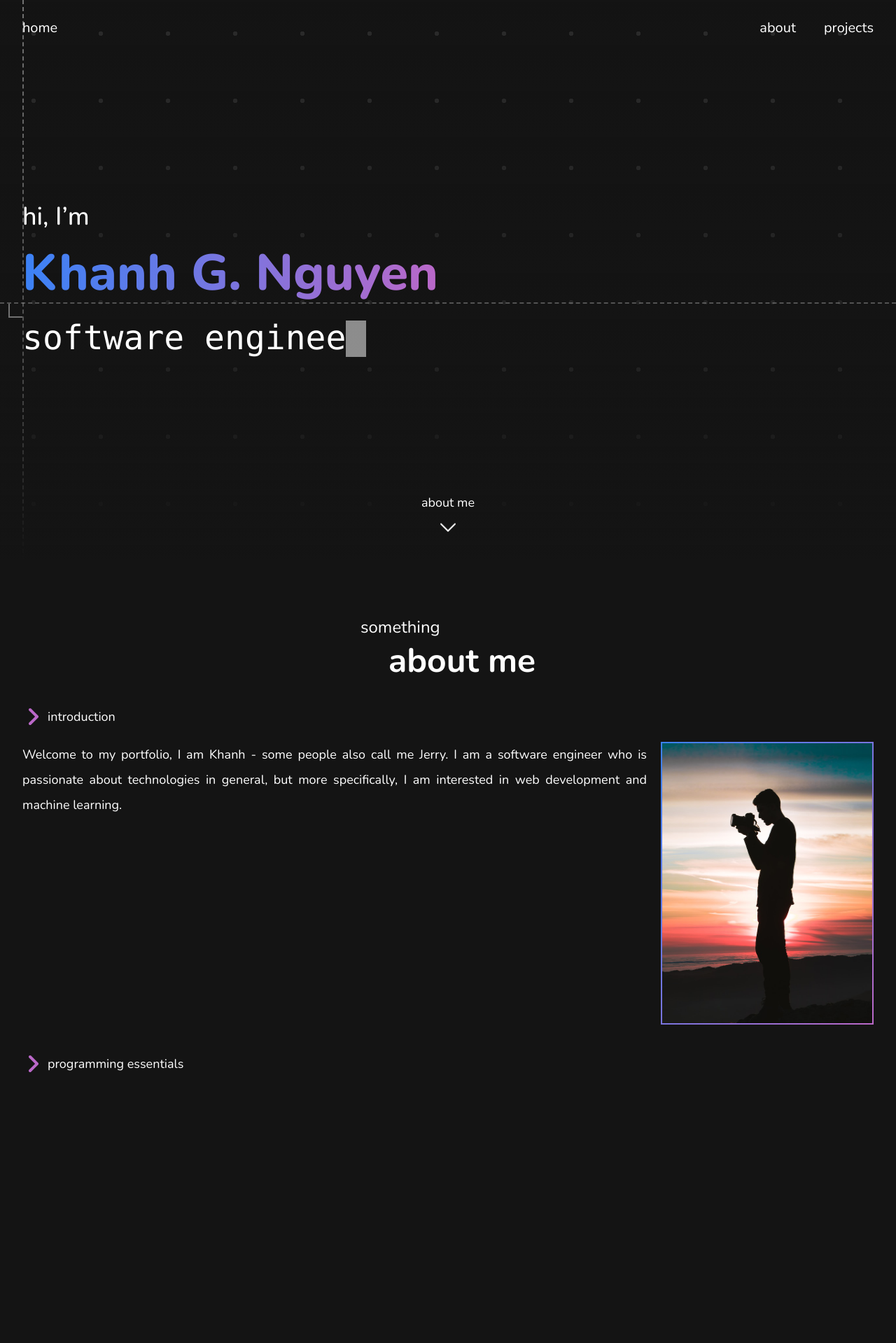
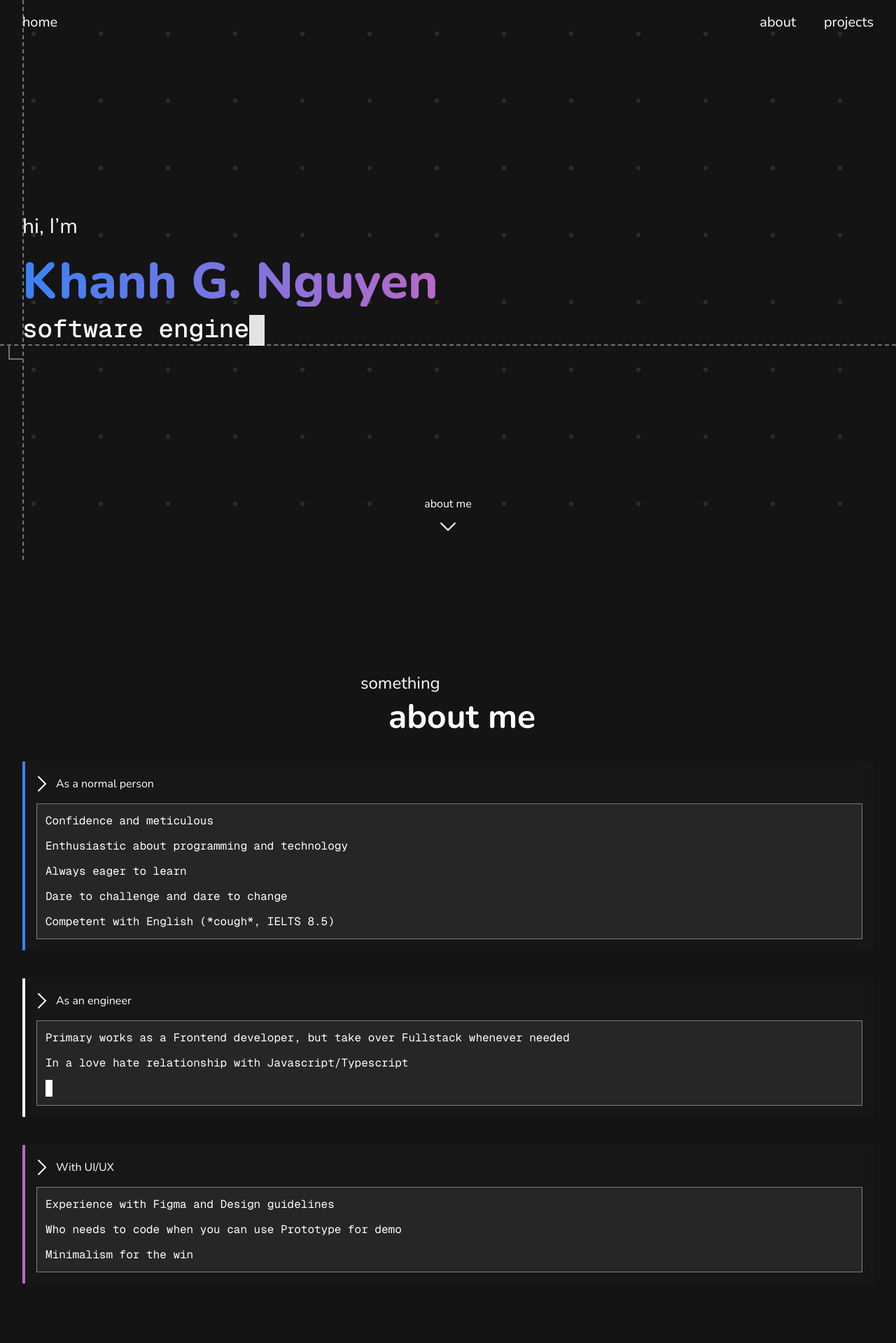
Before and after one commit to khanhngn-dev/portfolio, a Next.js app: page / in a window 1280 px wide. Shown: the top 1919 px of the page at 70% size. Before the commit the page ends 1536 px from the top, so only its background shows below. Built offline with nearby package versions, Linux system fonts and the light colour scheme.

Commit message:
Add some more stuff

```diff
--- a/src/app/globals.css
+++ b/src/app/globals.css
@@ -5,6 +5,7 @@
 :root {
   --color-bg: #141414;
   --color-text: #fff;
+  --height-navbar: 4rem;
 }
 
 * {
@@ -13,16 +14,19 @@
   border: 0;
   box-sizing: border-box;
   @apply text-[var(--color-text)];
-  scroll-behavior: smooth;
 }
 
 body {
   background-color: var(--color-bg);
-  font-size: 18px;
+}
+
+html {
+  scroll-behavior: smooth;
+  scroll-padding-top: calc(var(--height-navbar) + 1rem);
 }
 
 ::-webkit-scrollbar {
-  @apply w-2;
+  @apply w-2 bg-neutral-850 hover:bg-neutral-800 transition-colors;
 }
 
 ::-webkit-scrollbar-thumb {
@@ -30,5 +34,20 @@ body {
 }
 
 .container-center {
-  @apply mx-auto max-w-7xl px-5 sm:px-8
+  @apply mx-auto max-w-7xl px-5 sm:px-8;
 }
+
+@keyframes blinking {
+  from,
+  to {
+    opacity: 0;
+  }
+  50% {
+    opacity: 1;
+  }
+}
+
+.blinking-cursor {
+  background: white;
+  animation: blinking 1s step-end infinite;
+}
--- /dev/null
+++ b/src/app/home.module.css
@@ -0,0 +1,15 @@
+.dashed-horizontal {
+  @apply absolute border-0 border-t sm:border-t-[2px] border-dashed border-white/40 w-[100dvw] left-1/2 bottom-0 -z-10 -translate-x-1/2;
+}
+
+.square-corner {
+  @apply absolute border-b border-l sm:border-b-[2px] sm:border-l-[2px] border-solid border-white/40 w-3 sm:w-5 aspect-square -left-3 -bottom-3 sm:-left-5 sm:-bottom-5;
+}
+
+.dashed-vertical {
+  @apply fixed border-r sm:border-r-[2px] border-dashed border-white/40 h-[100dvh] -z-10;
+}
+
+.hero {
+  @apply flex flex-col h-[100dvh] justify-center gap-6 relative;
+}
--- a/src/app/layout.tsx
+++ b/src/app/layout.tsx
@@ -1,7 +1,8 @@
 import { Background, Navbar } from '@/components';
 import type { Metadata } from 'next';
 import './globals.css';
-import { nunito } from '@/constants';
+import { nunito, GeistMono } from '@/constants';
+import clsx from 'clsx';
 
 export const metadata: Metadata = {
   title: `Jerry's portfolio`,
@@ -11,7 +12,7 @@ export const metadata: Metadata = {
 export default function RootLayout({ children }: { children: React.ReactNode }) {
   return (
     <html lang="en">
-      <body className={nunito.className}>
+      <body className={clsx(nunito.className, GeistMono.variable)}>
         <Background />
         <Navbar />
         {children}
--- a/src/app/page.tsx
+++ b/src/app/page.tsx
@@ -1,61 +1,85 @@
-import { SectionHeader, Header, TypingText } from '@/components';
+import { SectionHeader, Header, TypingText, Card } from '@/components';
 import { HiChevronDown } from 'react-icons/hi2';
 import { TITLE_TEXTS } from '@/constants/home';
-import Image from 'next/image';
+import clsx from 'clsx';
+import style from './home.module.css';
 
 export default function Home() {
   return (
     <>
-      <main className="overflow-x-hidden">
-        <section id="greeting" className="container-center flex flex-col h-[100dvh] justify-center gap-6 relative">
-          <div className="flex flex-col gap-6">
-            <p className="text-2xl sm:text-4xl font-medium">hi, I&rsquo;m</p>
-            <h1 className="text-6xl sm:text-7xl font-extrabold flex flex-col relative pb-1">
-              <div className="w-max max-w-full text-transparent bg-gradient-to-r from-blue-500 to-primary bg-clip-text pb-1">
+      <section id="greeting" className="overflow-x-hidden mb-40">
+        <div className={clsx('container-center', style['hero'])}>
+          <div className="flex flex-col relative">
+            <p className="text-2xl sm:text-3xl">hi, I&rsquo;m</p>
+            <h1 className="text-6xl sm:text-7xl font-extrabold flex flex-col relative mt-4">
+              <div className="w-max max-w-full text-transparent bg-gradient-to-r from-blue-500 to-primary bg-clip-text mt-2">
                 Khanh G. Nguyen
               </div>
-              <div className="absolute border-t sm:border-t-[2px] border-dashed border-white/40 w-[100dvw] left-1/2 bottom-0 -z-10 -translate-x-1/2"></div>
-              {/* This will relative to the current position of the name */}
-              <div className="absolute border-b border-l sm:border-b-[2px] sm:border-l-[2px] border-solid border-white/40 w-3 sm:w-5 aspect-square -left-3 -bottom-3 sm:-left-5 sm:-bottom-5"></div>
             </h1>
-            <TypingText textArr={TITLE_TEXTS} typingTextClassName="text-3xl sm:text-5xl font-medium " />
+            <TypingText
+              textArr={TITLE_TEXTS}
+              typingTextClassName="text-3xl sm:text-4xl font-medium"
+              wrapperClassName="mt-3"
+            />
+            {/* This will relative to the current position of the name */}
+            <div className={clsx(style['dashed-horizontal'])}></div>
+            <div className={clsx(style['square-corner'])}></div>
           </div>
           {/* This will relative to the current position within main */}
-          <div className="absolute border-r sm:border-r-[2px] border-dashed border-white/40 h-[100dvh] -z-10"></div>
+          <div className={clsx(style['dashed-vertical'])}></div>
           <a href="#about" className="absolute bottom-6 flex flex-col items-center gap-3 self-center">
             <span>about me</span>
             <HiChevronDown className="w-8 h-8 animate-bounce" />
           </a>
-        </section>
-        <div
+        </div>
+        {/* <div
           className="w-full h-full absolute -z-10 bottom-0"
           style={{
             background: `linear-gradient(180deg, rgba(0,0,0, 0) 0%, rgba(20,20,20,0.4) 65%, rgba(20,20,20,1) 100%)`,
           }}
-        ></div>
-      </main>
-      <main className="bg-[var(--color-bg)]">
-        <section className="container-center">
-          <Header id="about" subtitle="something" title="about me" className="pt-20" />
-          <SectionHeader title="introduction" className="mt-10" iconClassName="stroke-primary stroke-[1.5px]" />
-          <div className="flex mt-5 sm:flex-row flex-col gap-5">
-            <div className="flex-1 font-light leading-loose flex flex-col gap-5 sm:gap-8 text-justify">
-              Welcome to my portfolio, I am Khanh - some people also call me Jerry. I am a software engineer who is
-              passionate about technologies in general, but more specifically, I am interested in web development and
-              machine learning.
-            </div>
-            <div className="bg-gradient-to-br from-blue-500 to-primary p-[2px] h-max">
-              <div className="sm:w-[300px] h-[400px] relative">
-                <Image src="/images/profile.jpg" alt="profile" fill />
-              </div>
-            </div>
-          </div>
-          <SectionHeader title="programming essentials" className="mt-10" iconClassName="stroke-primary stroke-[1.5px]" />
-          <div>
+        ></div> */}
+      </section>
+      <section id="about" className="container-center">
+        <Header subtitle="something" title="about me" />
 
-          </div>
-        </section>
-      </main>
+        <Card className="bg-neutral-850/50 backdrop-blur mt-10 border-l-4 border-blue-500 border-solid">
+          <SectionHeader title="As a normal person" />
+          <ul className="mt-3 flex flex-col gap-3 p-3 border border-solid border-white/40 font-mono bg-neutral-800">
+            <li>Confidence and meticulous</li>
+            <li>Enthusiastic about programming and technology</li>
+            <li>Always eager to learn</li>
+            <li>Dare to challenge and dare to change</li>
+            <li>Competent with English (*cough*, IELTS 8.5)</li>
+          </ul>
+        </Card>
+
+        <Card className="bg-neutral-850/50 backdrop-blur mt-10 border-l-4 border-white border-solid">
+          <SectionHeader title="As an engineer" />
+          <ul className="mt-3 flex flex-col gap-3 p-3 border border-solid border-white/40 font-mono bg-neutral-800">
+            <li>Primary works as a Frontend developer, but take over Fullstack whenever needed</li>
+            <li>In a love hate relationship with Javascript/Typescript</li>
+            <li className="blinking-cursor w-max">_</li>
+          </ul>
+        </Card>
+
+        <Card className="bg-neutral-850/50 backdrop-blur mt-10 border-l-4 border-primary border-solid">
+          <SectionHeader title="With UI/UX" />
+          <ul className="mt-3 flex flex-col gap-3 p-3 border border-solid border-white/40 font-mono bg-neutral-800">
+            <li>Experience with Figma and Design guidelines</li>
+            <li>Who needs to code when you can use Prototype for demo</li>
+            <li>Minimalism for the win</li>
+          </ul>
+        </Card>
+
+        <Header id="the" subtitle="the" title="motto" className="mt-20" />
+        <Card className="bg-neutral-850/50 backdrop-blur mt-5 border-l-4 border-white border-solid font-mono">
+          <blockquote>
+            &ldquo;Any application that can be written in JavaScript, will eventually be written in JavaScript.&rdquo;
+          </blockquote>
+          <div className="w-max ml-auto italic font-sm mt-3">- Jeff Atwood, 2009</div>
+        </Card>
+      </section>
+      <div className="py-10"></div>
     </>
   );
 }
--- a/src/components/Header/SectionHeader.tsx
+++ b/src/components/Header/SectionHeader.tsx
@@ -6,7 +6,7 @@ import { HiChevronRight } from 'react-icons/hi2';
 const SectionHeader: FC<SectionHeaderProps> = ({ title, className, iconClassName, ...props }) => {
   return (
     <h2
-      className={clsx('flex items-center gap-1 pr-1', className)}
+      className={clsx('flex items-center relative -left-2 gap-1', className)}
       {...props}
     >
       <HiChevronRight className={clsx('w-8 h-8', iconClassName)} />
--- a/src/components/Navbar/Navbar.tsx
+++ b/src/components/Navbar/Navbar.tsx
@@ -17,8 +17,8 @@ const Navbar = () => {
   return (
     <nav
       className={clsx(
-        'max-w-7xl px-5 sm:px-8 py-3 w-full flex fixed top-0 left-1/2 -translate-x-1/2 z-10 h-20 transition-colors duration-[350ms]',
-        isTop ? 'bg-transparent' : 'bg-[var(--color-bg)] shadow-sm',
+        'max-w-7xl px-5 sm:px-8 py-3 w-full flex fixed top-0 left-1/2 -translate-x-1/2 z-10 h-[var(--height-navbar)] transition-colors duration-[350ms]',
+        isTop ? 'bg-transparent' : 'bg-neutral-850 shadow-sm',
       )}
     >
       <Link href="/" className="flex items-center text-xl text-">
--- a/src/constants/home.ts
+++ b/src/constants/home.ts
@@ -1 +1 @@
-export const TITLE_TEXTS = ['software engineer', 'fullstack developer', 'ai enthusiastic', 'tech lover'];
+export const TITLE_TEXTS = ['software engineer', 'fullstack developer', 'prompt engineer', 'tech lover'];
--- a/tailwind.config.ts
+++ b/tailwind.config.ts
@@ -12,6 +12,9 @@ const config: Config = {
         'neutral-850': '#1b1b1b',
         primary: '#ba68c8',
       },
+      fontFamily: {
+        mono: ['var(--font-geist-mono)'],
+      },
     },
   },
   plugins: [],
```
